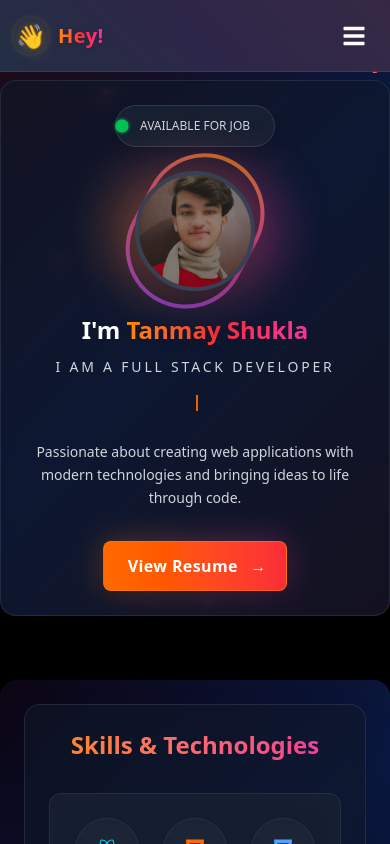
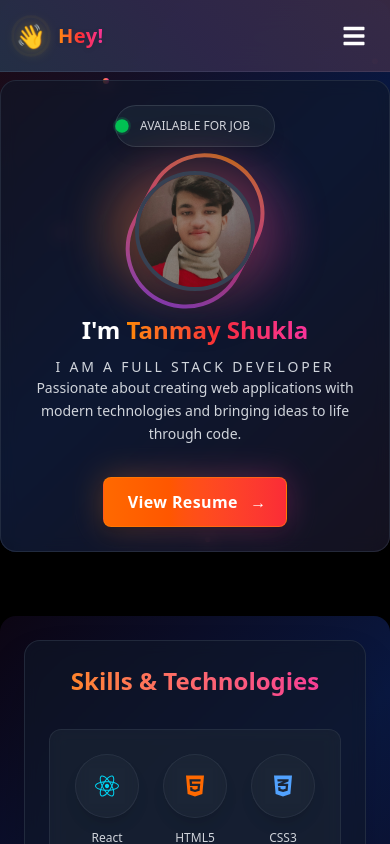
Before and after one commit to Tanmayshukla25/Portfolio, a React (Vite) app: page / in a window 390 px wide. Shown: the top 844 px of the page. Built offline with nearby package versions, Linux system fonts and the light colour scheme.

Commit message:
UpdateTask

```diff
--- a/src/Components/IntroSection.jsx
+++ b/src/Components/IntroSection.jsx
@@ -76,21 +76,16 @@ const IntroSection = ({ activeSection }) => {
           </motion.h1>
 
           <motion.div
-            className="relative mb-6 sm:mb-8"
+            className="relative  sm:mb-5"
             initial={{ opacity: 0, y: 20 }}
             animate={{ opacity: 1, y: 0 }}
             transition={{ duration: 0.6, delay: 0.4 }}
           >
-            <h2 className='text-gray-300 text-sm sm:text-base md:text-lg font-medium tracking-[0.2em] mb-4 sm:mb-6'>
+            <h2 className='text-gray-300 text-sm sm:text-base md:text-lg font-medium tracking-[0.2em]  '>
               I AM A FULL STACK DEVELOPER
             </h2>
 
-            {/* Animated typing indicator */}
-            <motion.div
-              className="inline-block w-0.5 h-4 bg-orange-500 ml-1"
-              animate={{ opacity: [1, 0] }}
-              transition={{ duration: 0.8, repeat: Infinity, ease: "easeInOut" }}
-            />
+
           </motion.div>
 
           <motion.p
```
